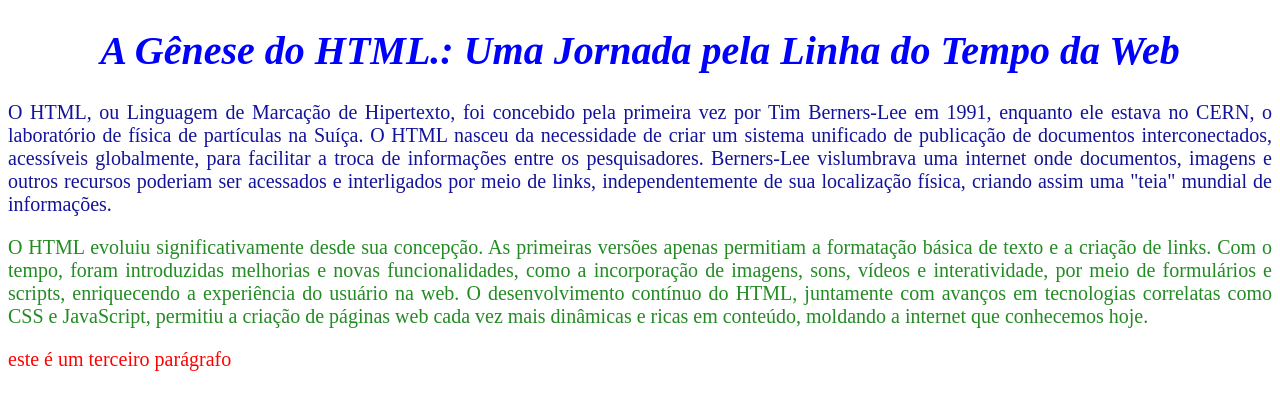
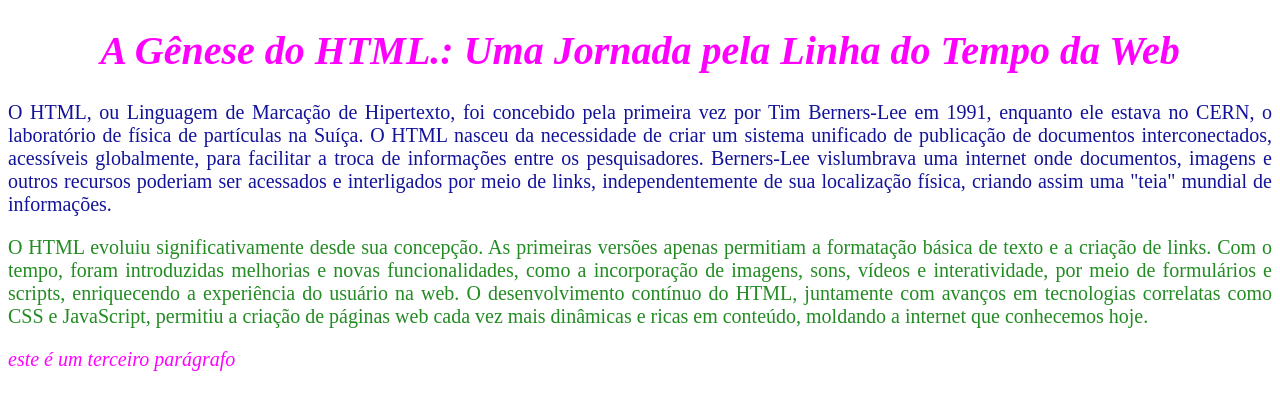
Before and after one commit to profedvaldo/formadores.html, a plain HTML site: page index.html in a window 1280 px wide. Drawn offline with Linux system fonts and the light colour scheme.

Commit message:
25/10/2023

```diff
--- a/index.html
+++ b/index.html
@@ -9,7 +9,8 @@
         <title>A Gênese do HTML</title>
     </head>
     <body>
-<h1>A Gênese do HTML.: Uma Jornada pela Linha do Tempo da Web
+
+<h1 class="destaques">A Gênese do HTML.: Uma Jornada pela Linha do Tempo da Web
 </h1>
 
 <p id="texto1">O HTML, ou Linguagem de Marcação de Hipertexto, foi concebido pela primeira vez por Tim Berners-Lee em 1991, enquanto ele estava no CERN, o laboratório de física de partículas na Suíça. O HTML nasceu da necessidade de criar um sistema unificado de publicação de documentos interconectados, acessíveis globalmente, para facilitar a troca de informações entre os pesquisadores. Berners-Lee vislumbrava uma internet onde documentos, imagens e outros recursos poderiam ser acessados e interligados por meio de links, independentemente de sua localização física, criando assim uma "teia" mundial de informações.
@@ -17,7 +18,8 @@
 
 <p id="texto2">O HTML evoluiu significativamente desde sua concepção. As primeiras versões apenas permitiam a formatação básica de texto e a criação de links. Com o tempo, foram introduzidas melhorias e novas funcionalidades, como a incorporação de imagens, sons, vídeos e interatividade, por meio de formulários e scripts, enriquecendo a experiência do usuário na web. O desenvolvimento contínuo do HTML, juntamente com avanços em tecnologias correlatas como CSS e JavaScript, permitiu a criação de páginas web cada vez mais dinâmicas e ricas em conteúdo, moldando a internet que conhecemos hoje.
 </p>
-<p>este é um terceiro parágrafo</p>
+
+<p class="destaques">este é um terceiro parágrafo</p>
 
 </body>
 </html>
```
